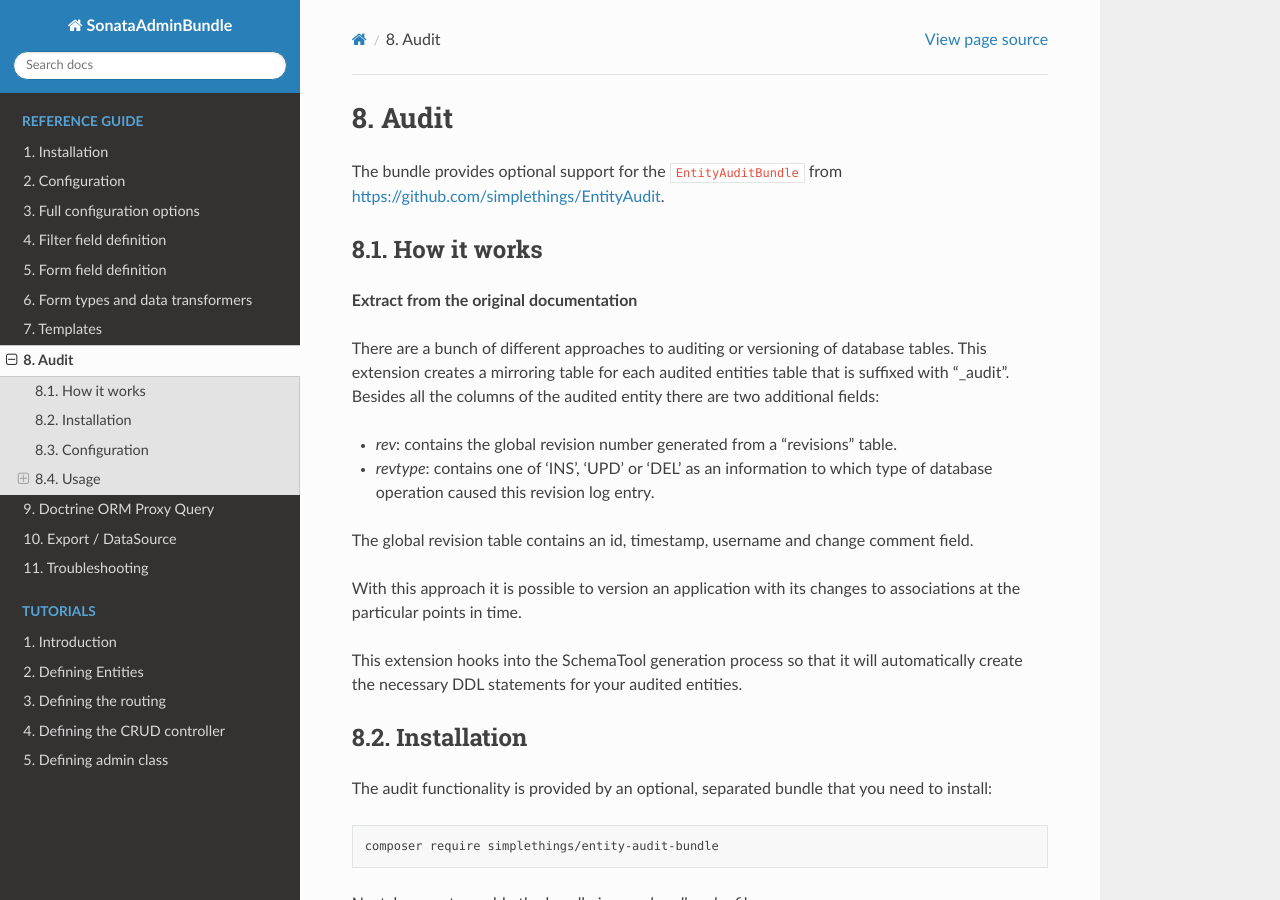
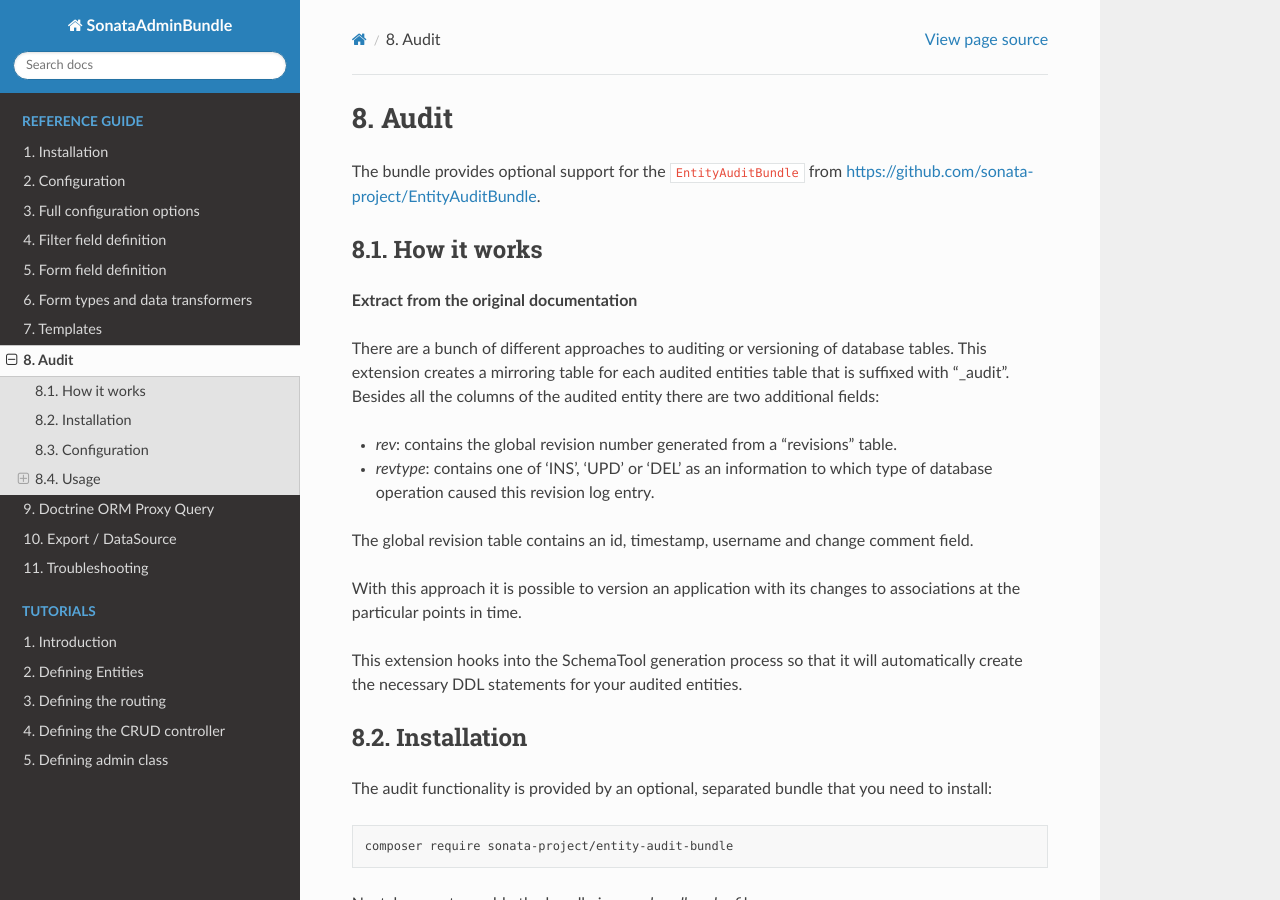
Before and after one commit to sonata-project/SonataDoctrineORMAdminBundle, a Sphinx documentation site: the page built from docs/reference/audit.rst, in a window 1280 px wide and 900 px high. Built offline with Sphinx 7.4.7 and the Read the Docs theme 2.0.0, drawn with Linux system fonts in a browser that asks for light colours.

Commit message:
Update references to "entity-audit-bundle"

```diff
--- a/docs/reference/audit.rst
+++ b/docs/reference/audit.rst
@@ -5,7 +5,7 @@
 Audit
 =====
 
-The bundle provides optional support for the ``EntityAuditBundle`` from https://github.com/simplethings/EntityAudit.
+The bundle provides optional support for the ``EntityAuditBundle`` from https://github.com/sonata-project/EntityAuditBundle.
 
 How it works
 ------------
@@ -32,7 +32,7 @@
 
 .. code-block:: bash
 
-    composer require simplethings/entity-audit-bundle
+    composer require sonata-project/entity-audit-bundle
 
 Next, be sure to enable the bundle in your `bundles.php` file::
 
```
